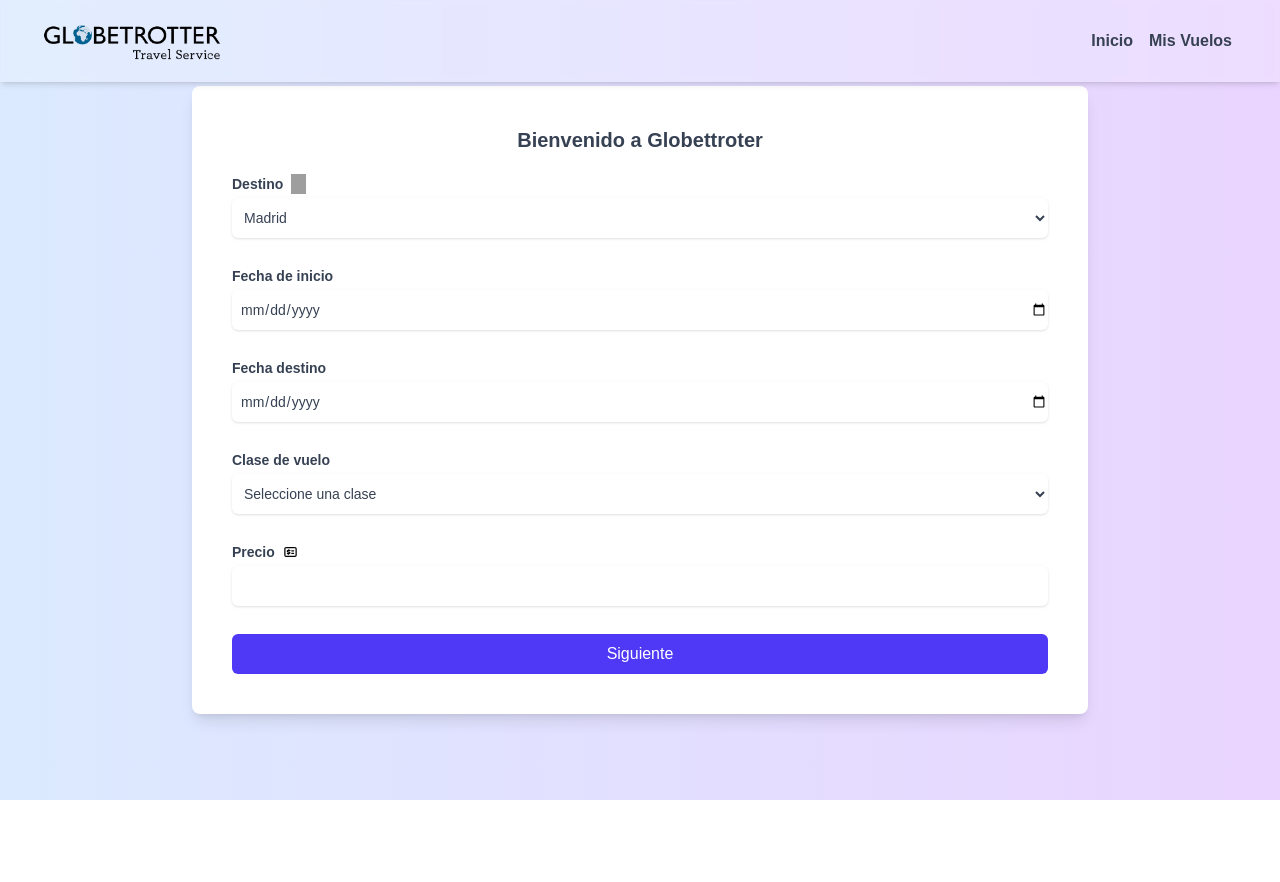
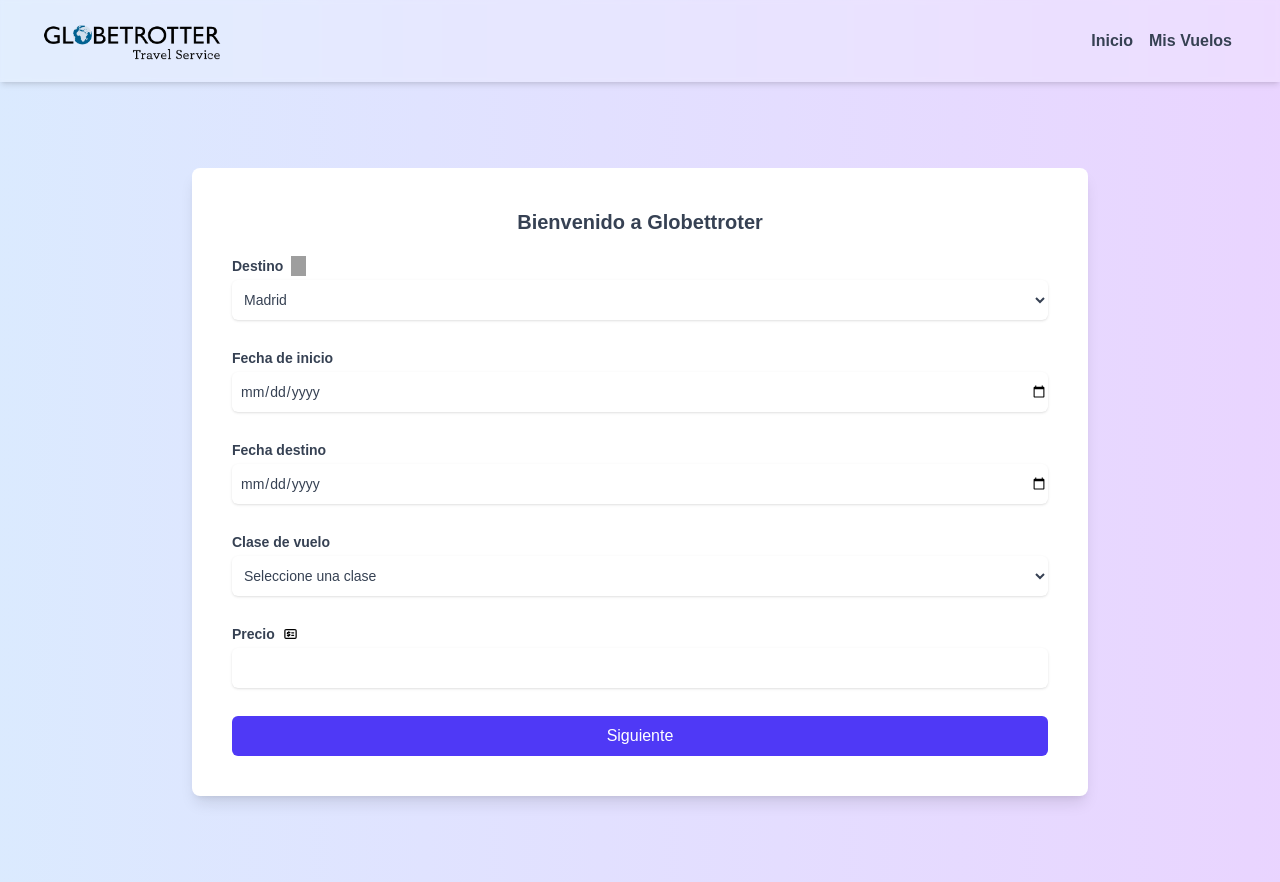
Before and after one commit to moises1128-byte/globetrotter, a Next.js app: page / in a window 1280 px wide. Before the commit the page ends 800 px from the top, so only its background shows below. Built offline with nearby package versions, Linux system fonts and the light colour scheme; grey boxes are pictures that could not be loaded.

Commit message:
Feat: enhance layout and styling in Home and NavBar components

```diff
--- a/src/app/(home)/page.tsx
+++ b/src/app/(home)/page.tsx
@@ -9,7 +9,7 @@ import { ToastContainer } from "react-toastify";
 export default function Home() {
   const [formNumber, setFormNumber] = useState(1);
   return (
-    <div className="min-h-screen flex items-center justify-center">
+    <div className="min-h-screen flex items-center justify-center px-10 py-10">
       <ToastContainer />
       {formNumber === 1 ? (
         <FirstFlightForm setFormNumber={setFormNumber} />
--- a/src/app/Vuelos/page.tsx
+++ b/src/app/Vuelos/page.tsx
@@ -7,7 +7,7 @@ export default function Home() {
   const numberOfTrips = useAuthStore((state) => state.numberOfTrips);
 
   return (
-    <div className="min-h-screen flex items-center justify-center">
+    <div className="min-h-screen flex items-center justify-center px-10">
       <div
         className="bg-white p-10 rounded-lg shadow-lg  w-4xl"
         style={{ maxHeight: "700px", overflowY: "auto" }}
--- a/src/app/layout.tsx
+++ b/src/app/layout.tsx
@@ -30,7 +30,7 @@ export default function RootLayout({
         className={`${geistSans.variable} ${geistMono.variable} antialiased bg-gradient-to-r from-blue-100 to-purple-200`}
       >
         <header
-          className=" backdrop-blur-[2px] shadow-md fixed w-full z-10"
+          className="backdrop-blur-[2px] shadow-md w-full z-10 sticky"
           style={{ backgroundColor: "rgba(255, 255, 255, 0.2)" }}
         >
           <NavBar />
--- a/src/components/navBarComponent.tsx
+++ b/src/components/navBarComponent.tsx
@@ -12,7 +12,8 @@ const navBarComponent: React.FC<NavBarComponentProps> = () => {
       <div style={{ position: "relative", bottom: "10px" }}>
         <Image src={Logo} alt="Logo" width={200} height={200} />
       </div>
-      <div className="pr-4 flex flex-row gap-4 items-center">
+      <div className="pr-4 flex flex-row gap-4 items-center max-sm:flex-col max-sm:text-center max-sm:gap-2">
+        {/* max-width: 720px */}
         <Link href="/">
           <strong>
             <p className=" hover:underline hover:cursor-pointer text-gray-700">
```
